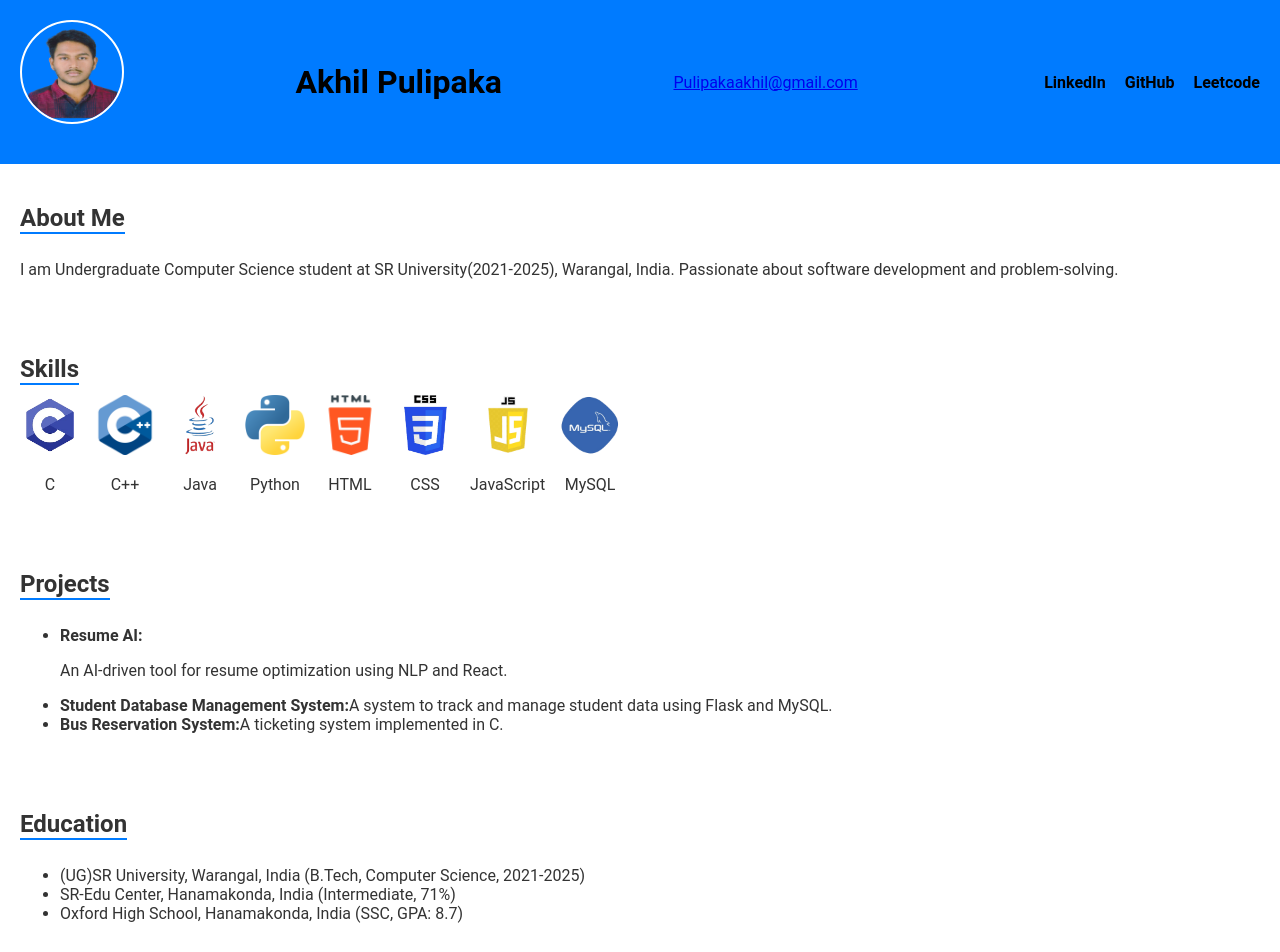
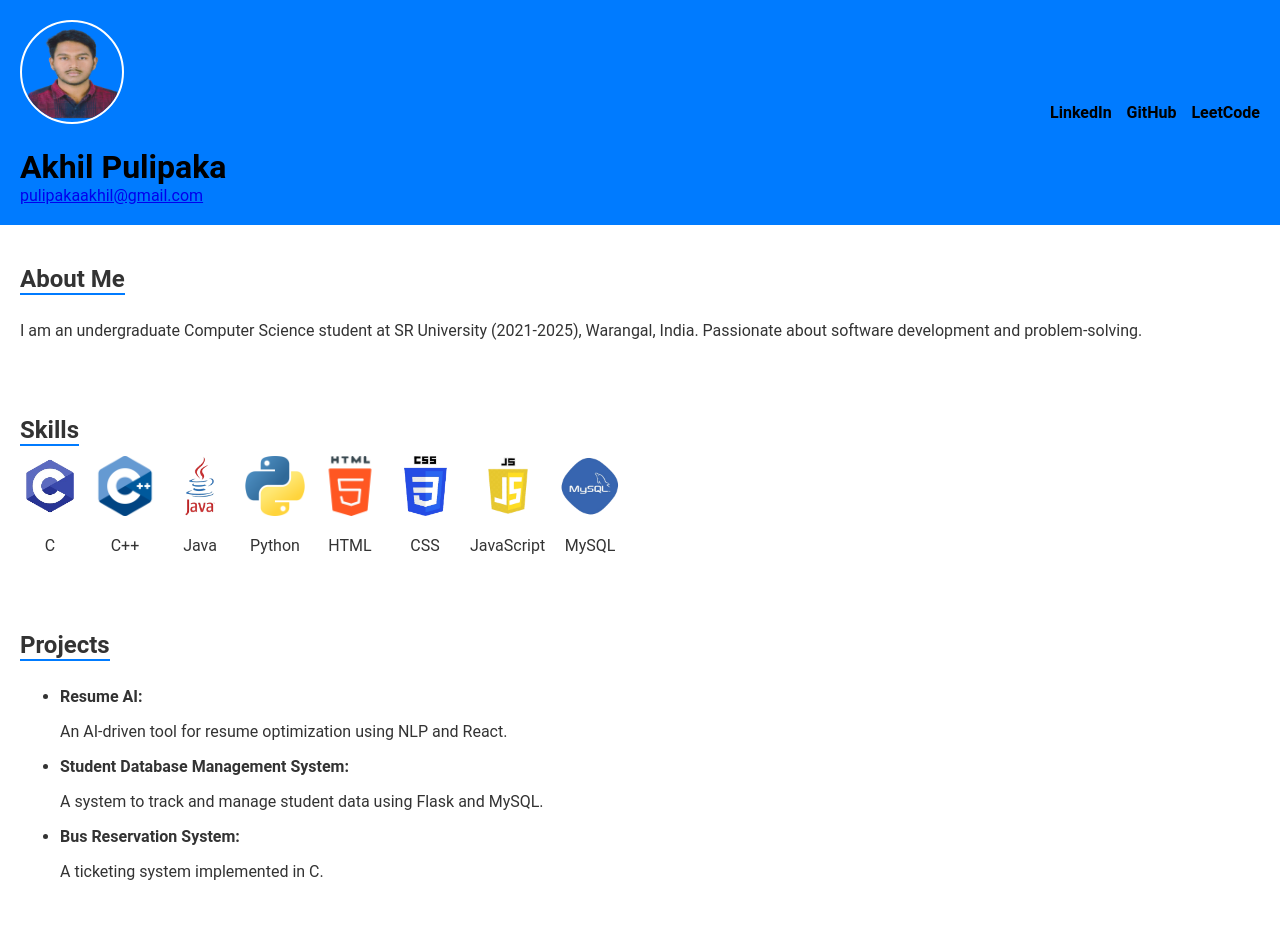
Before and after one commit to Akhil-Ferry/akhil_portfolio, a React (Create React App) app: page / in a window 1280 px wide. Shown: the top 952 px of the page. Built offline with nearby package versions, Linux system fonts and the light colour scheme.

Commit message:
Update App.js

```diff
--- a/src/App.js
+++ b/src/App.js
@@ -1,41 +1,78 @@
-// Terminal-themed portfolio website for Akhil Pulipaka
-import React, {} from 'react';
-import './App.css'; // Ensure you have a CSS file for styling
+// Updated Terminal-themed Portfolio Website for Akhil Pulipaka
+import React from 'react';
+import './App.css';
+
 const App = () => {
-
   return (
     <div>
       <header className="header">
+        <div className="header-left">
           <img
             src="profile.png"
             alt="Profile"
             className="profile-photo"
           />
+          <div>
             <h1>Akhil Pulipaka</h1>
-        <a href="mailto:pulipakaakhil@gmail.com" target="_blank" rel="noopener noreferrer">Pulipakaakhil@gmail.com</a>
+            <a
+              className="email"
+              href="mailto:pulipakaakhil@gmail.com"
+              target="_blank"
+              rel="noopener noreferrer"
+            >
+              pulipakaakhil@gmail.com
+            </a>
+          </div>
+        </div>
         <div className="links">
-          <a href="https://www.linkedin.com/in/akhil-pulipaka-6901a7263/" target="_blank" rel="noopener noreferrer">LinkedIn  </a>
-          <a href="https://github.com/Akhil-Ferry" target="_blank" rel="noopener noreferrer">GitHub  </a>
-          <a href="https://leetcode.com/u/pulipakaakhil/" target="_blank" rel="noopener noreferrer">Leetcode  </a>
+          <a
+            href="https://www.linkedin.com/in/akhil-pulipaka-6901a7263/"
+            target="_blank"
+            rel="noopener noreferrer"
+          >
+            LinkedIn
+          </a>
+          <a
+            href="https://github.com/Akhil-Ferry"
+            target="_blank"
+            rel="noopener noreferrer"
+          >
+            GitHub
+          </a>
+          <a
+            href="https://leetcode.com/u/pulipakaakhil/"
+            target="_blank"
+            rel="noopener noreferrer"
+          >
+            LeetCode
+          </a>
         </div>
-
       </header>
 
       <main>
         <section className="about">
           <h2>About Me</h2>
-          <p>I am Undergraduate Computer Science student at SR University(2021-2025), Warangal, India. Passionate about software development and problem-solving.</p>
+          <p>
+            I am an undergraduate Computer Science student at SR University (2021-2025),
+            Warangal, India. Passionate about software development and problem-solving.
+          </p>
         </section>
 
         <section className="skills">
           <h2>Skills</h2>
           <div className="skills-logos">
-            {['C', 'C++', 'Java', 'Python', 'HTML', 'CSS', 'JavaScript','MySQL' ].map((skill) => (
+            {['C', 'C++', 'Java', 'Python', 'HTML', 'CSS', 'JavaScript', 'MySQL'].map(
+              (skill) => (
                 <div className="skill-item" key={skill}>
-                <img src={`/${skill.toLowerCase()}.png`} alt={skill} className="skill-logo" />
+                  <img
+                    src={`/${skill.toLowerCase()}.png`}
+                    alt={skill}
+                    className="skill-logo"
+                  />
                   <p>{skill}</p>
                 </div>
-            ))}
+              )
+            )}
           </div>
         </section>
 
@@ -44,15 +81,15 @@ const App = () => {
           <ul>
             <li>
               <strong>Resume AI:</strong>
-              <p> An AI-driven tool for resume optimization using NLP and React.</p>
+              <p>An AI-driven tool for resume optimization using NLP and React.</p>
             </li>
             <li>
               <strong>Student Database Management System:</strong>
-              A system to track and manage student data using Flask and MySQL.
+              <p>A system to track and manage student data using Flask and MySQL.</p>
             </li>
             <li>
               <strong>Bus Reservation System:</strong>
-              A ticketing system implemented in C.
+              <p>A ticketing system implemented in C.</p>
             </li>
           </ul>
         </section>
@@ -60,7 +97,9 @@ const App = () => {
         <section className="education">
           <h2>Education</h2>
           <ul>
-            <li>(UG)SR University, Warangal, India (B.Tech, Computer Science, 2021-2025)</li>
+            <li>
+              (UG)SR University, Warangal, India (B.Tech, Computer Science, 2021-2025)
+            </li>
             <li>SR-Edu Center, Hanamakonda, India (Intermediate, 71%)</li>
             <li>Oxford High School, Hanamakonda, India (SSC, GPA: 8.7)</li>
           </ul>
@@ -76,12 +115,13 @@ const App = () => {
             <li>Project Management Project</li>
             <li>AI Workflow: Machine Learning, Visual Recognition and NLP</li>
             <li>Fundamentals of C++</li>
-
           </ul>
         </section>
+      </main>
 
-
-      </main>
+      <footer className="footer">
+        <p>\u00A9 2025 Akhil Pulipaka. All rights reserved.</p>
+      </footer>
     </div>
   );
 };
```
Lines whose indentation alone changed are shown as unchanged.
